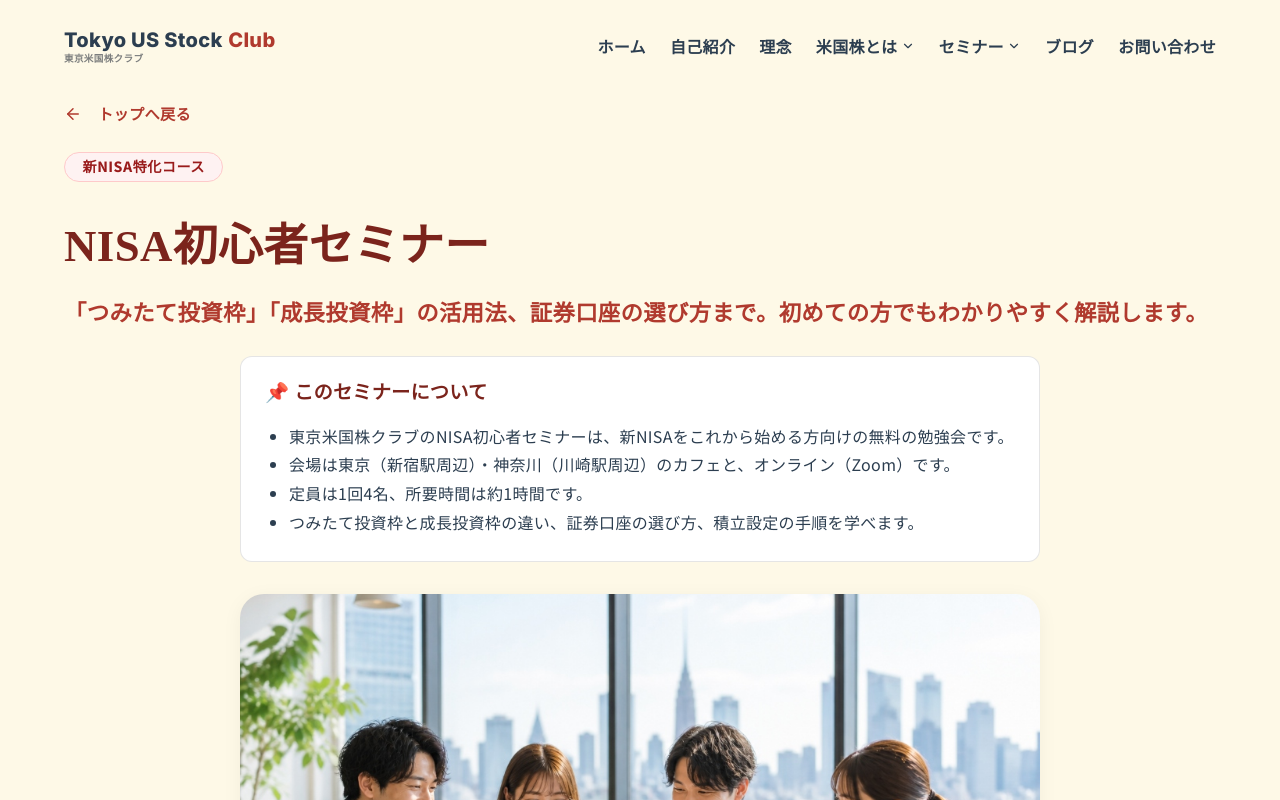
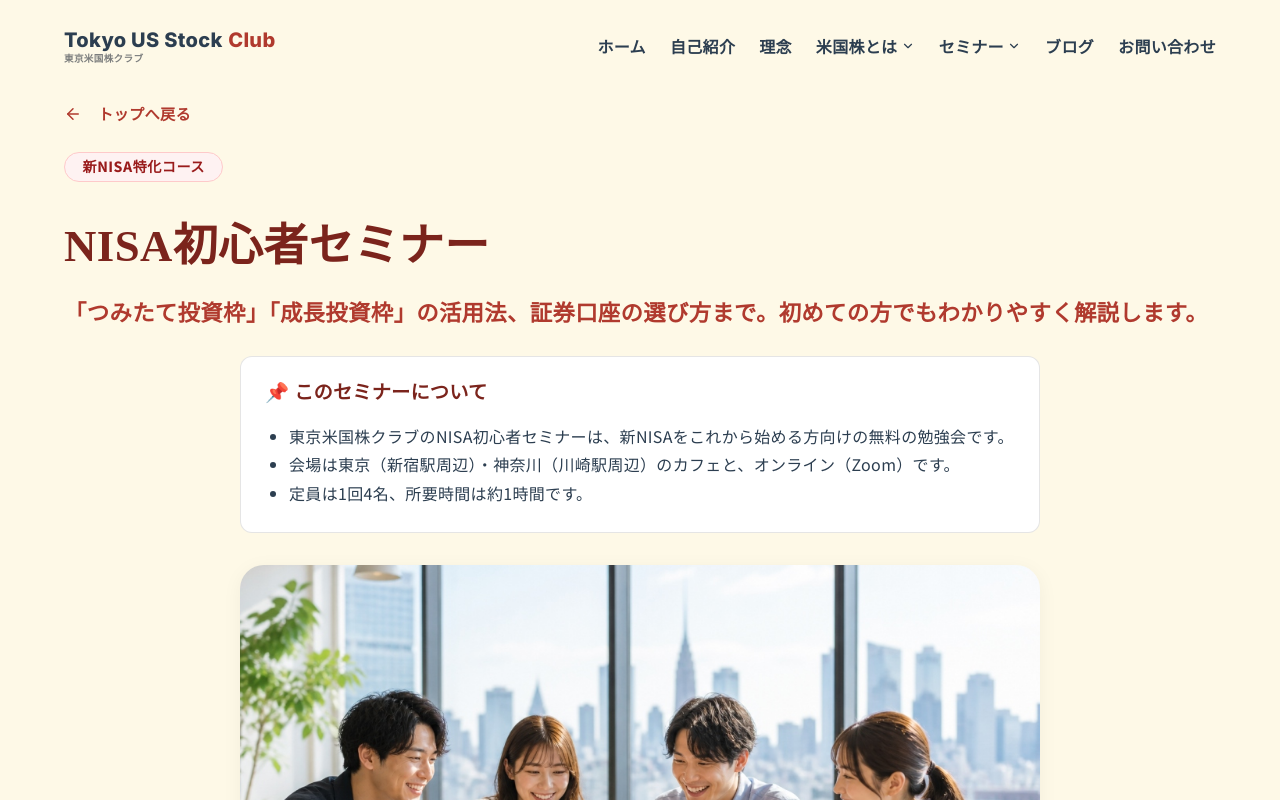
Before and after one commit to yutarotobioka0121-ship-it/tokyo-us-stock-site, a Next.js app: page /seminar/nisa in a window 1280 px wide. Built offline with nearby package versions, Linux system fonts and the light colour scheme; no server answers; a web font is replaced by a local one.

Commit message:
update: remove specific learning points from NISA seminar summary

```diff
--- a/src/app/seminar/nisa/page.tsx
+++ b/src/app/seminar/nisa/page.tsx
@@ -273,7 +273,6 @@ export default async function NisaSeminarPage() {
               <li>東京米国株クラブのNISA初心者セミナーは、新NISAをこれから始める方向けの無料の勉強会です。</li>
               <li>会場は東京（新宿駅周辺）・神奈川（川崎駅周辺）のカフェと、オンライン（Zoom）です。</li>
               <li>定員は1回4名、所要時間は約1時間です。</li>
-              <li>つみたて投資枠と成長投資枠の違い、証券口座の選び方、積立設定の手順を学べます。</li>
             </ul>
           </div>
 
```
